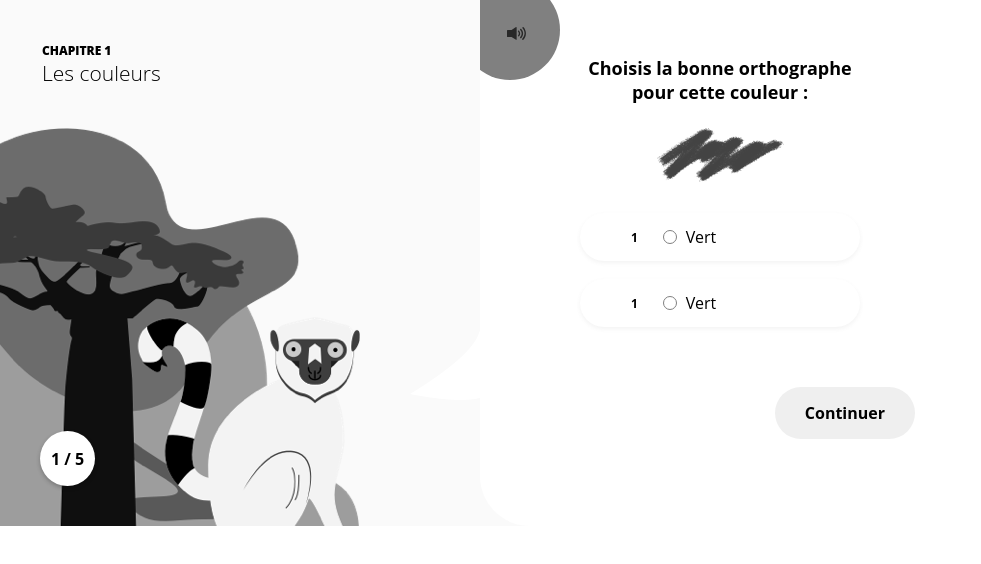
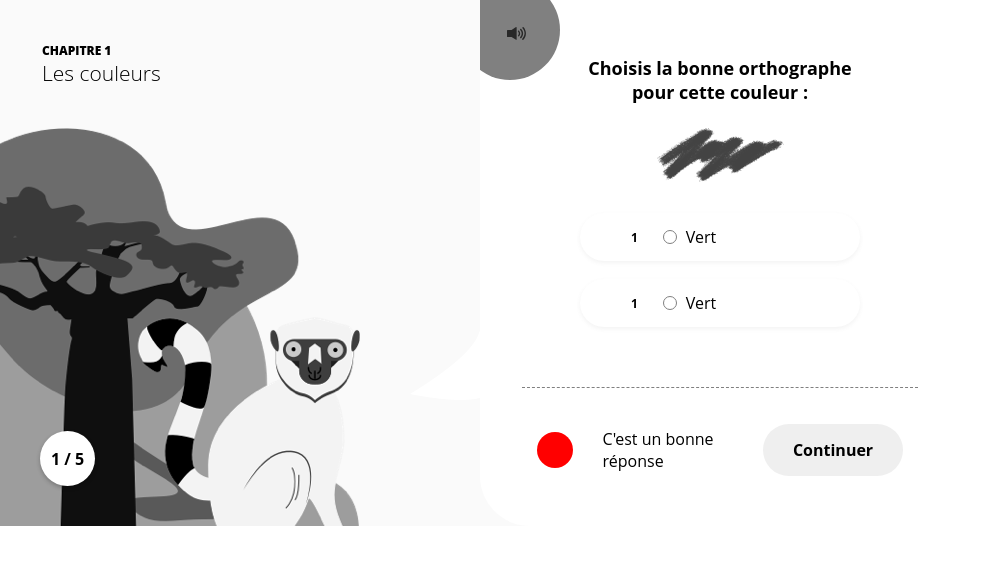
Before and after one commit to LeaCharrier/lia-app, a website: page src/index.html in a window 1280 px wide. Shown: the whole page, without its empty margins (0-981 px from the left). Drawn offline with nearby package versions, Linux system fonts and the light colour scheme; files that its build step writes are made by us from their sources.

Commit message:
answer reponse

```diff
--- a/src/index.html
+++ b/src/index.html
@@ -48,6 +48,14 @@
                 </ul>
             </div>
             <div class="contentReponse">
+                <div class="answerReponse">
+                    <div>
+
+                    </div>
+                </div>
+                <p>
+                    C'est un bonne réponse
+                </p>
                 <button class="button button__classic button__classic--active">
                     <p>Continuer</p>
                 </button>
--- a/src/styles/pages/_exercice.scss
+++ b/src/styles/pages/_exercice.scss
@@ -84,8 +84,21 @@
   }
   .contentReponse {
     display: flex;
-    justify-content: flex-end;
-    margin: 60px 45px 0 0;
+    justify-content: space-around;
+    align-items: center;
+    padding-top: 36px;
+    border-top: 1px dashed grey;
+    margin: 60px 42px 0;
+    & > p {
+      max-width: 33%;
+    }
   }
-
+  .answerReponse {
+    & > div {
+      width: 36px;
+      height: 36px;
+      border-radius: 50%;
+      background-color: red;
+    }
+  }
 }
```
